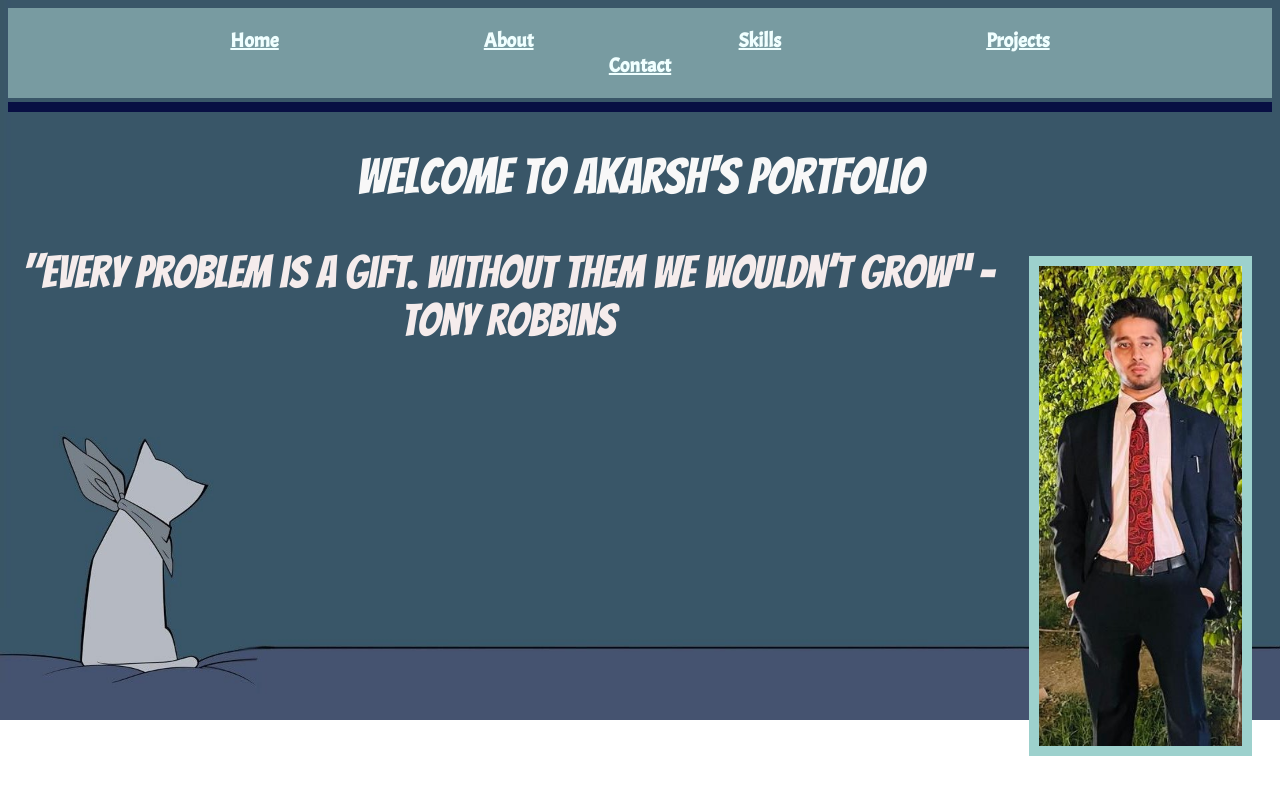
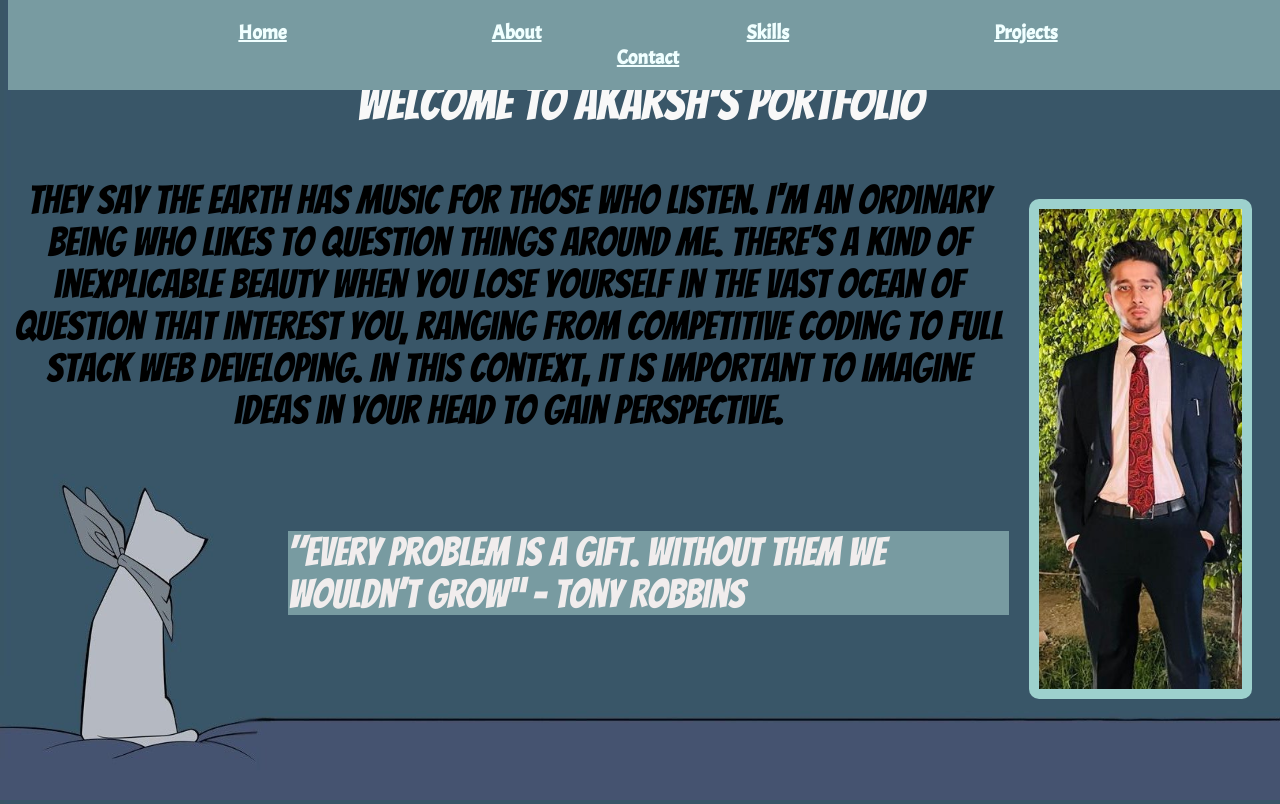
Before and after one commit to lazargas/lazargas.github.io, a plain HTML site: page exp.html in a window 1280 px wide. Drawn offline with Linux system fonts and the light colour scheme; files whose address does not match are found by name; a web font is replaced by a local one.

Commit message:
second commit

```diff
--- a/exp.html
+++ b/exp.html
@@ -12,7 +12,7 @@
 
     <title>Akarsh Srivastava| Fake portfolio</title>
 </head>
-<nav>
+<nav class="Sticky">
     <a href="#Home">Home</a>
     <a href="#About">About</a>
     <a href="#Skills">Skills</a>
@@ -20,23 +20,54 @@
     <a href="#Contact">Contact</a>
 
 
+
 </nav>
 <img src="C:/ptogrsmd/img4.jpg" alt="this is a picture" style="height: 10px;width: 100%;">
 
 <body>
 
-    <h1>
-        Welcome to Akarsh's portfolio
 
 
-    </h1>
 
 
-    <img  src="C:/ptogrsmd/img3.jpeg" alt="This is a pictture"  height="500" style= "margin: 20px; padding: 10px;background-color: rgb(157, 209, 205);border: white;float: right; " >
 
-    <p>
-       "Every problem is a gift. Without them we wouldn’t grow” – Tony Robbins
-    </p>
+    <div id="Home" class="Home">
+        <h1 class="welcome">
+            Welcome to Akarsh's portfolio
+
+
+        </h1>
+        <img  src="C:/ptogrsmd/img3.jpeg" alt="This is a pictture"  height="500" style= "margin: 20px; padding: 10px;background-color: rgb(157, 209, 205);border: white;float: right;border-radius: 10px; " >
+
+
+
+
+      <p class="fakehome">
+       They say the earth has music for those who listen.
+I'm an ordinary being who likes to question things around me. There's a kind of inexplicable beauty when you lose yourself in the vast ocean of question that interest you, ranging from Competitive coding to Full stack web developing. In this context, it is important to imagine ideas in your head to gain perspective.
+</p>
+
+
+<span class="quote">
+    "Every problem is a gift. Without them we wouldn’t grow”
+
+    – Tony Robbins
+</span>
+<br/>
+<br/>
+<br/>
+<br/>
+    </div>
+
+<p id="About" class="About">
+
+
+
+
+
+</p>
+
+
 
 
 
--- a/style.css
+++ b/style.css
@@ -21,7 +21,8 @@ font-weight: bolder;
 
 
 
-h1{
+.welcome{
+    margin: 50px;
     color:rgb(248, 248, 248);
     font-family: 'Bangers', cursive;
     text-align: center;
@@ -31,18 +32,62 @@ h1{
 
 
 }
-html{
-    color: azure;
-    background-image: url("img.jpg");
-    background-size: 100%;
-    background-repeat: no-repeat;
-}
-p{
-    color:rgb(245, 236, 236);
+
+.fakehome{
+
+    color:color rgb(20, 19, 19);
+    display: flex;
     font-family: 'Bangers', cursive;
     text-align: center;
-    font-size: 45px;
+    font-size: 40px;
     border: rgb(15, 105, 96);
+    justify-content: center;
+    flex-direction: column;
+    align-items: space-between;
+
+
 
 
 }
+.quote{
+    background-color: rgb(120, 155, 161);
+    color:rgb(240, 240, 240);
+    margin-top: 40px;
+    font-size: 40px;
+    font-family: 'Bangers', cursive;
+    display: flex;
+    align-items: center;
+    margin: 40px;
+    margin-left: 280px;
+    margin-top: 100px;
+    color:rgb(241, 237, 237);
+
+}
+html{
+    background-image: url("C:/ptogrsmd/img.jpg");
+    background-size: 100%;
+    background-repeat: no-repeat;
+    background-position: center;
+    background-attachment: fixed;
+
+}
+.About{
+    color:rgb(20, 19, 19);
+    display: flex;
+    font-family: 'Bangers', cursive;
+    text-align: center;
+    font-size: 40px;
+    border: rgb(15, 105, 96);
+    justify-content: center;
+    flex-direction: column;
+    align-items: space-between;
+   margin: 80px;
+   background-image: url("about.png");
+
+}
+.Sticky {
+    padding: 20px;
+    position: fixed;
+    top: 0;
+    width: 100%;
+}
```
Also changed, not shown: about.png (added), back2.jpg (added), clipboard.txt.
